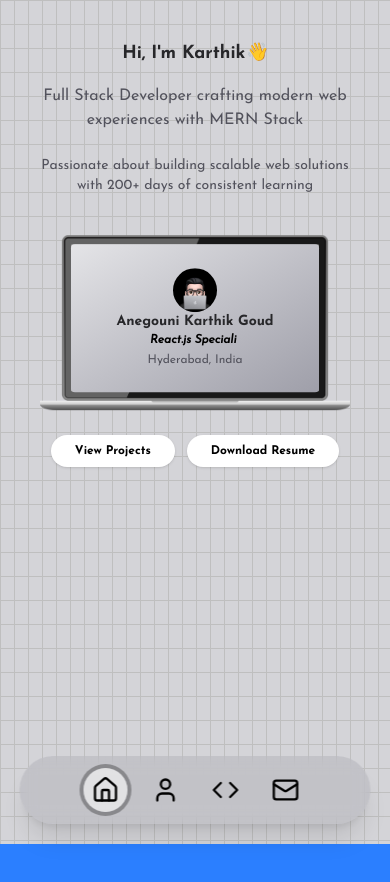
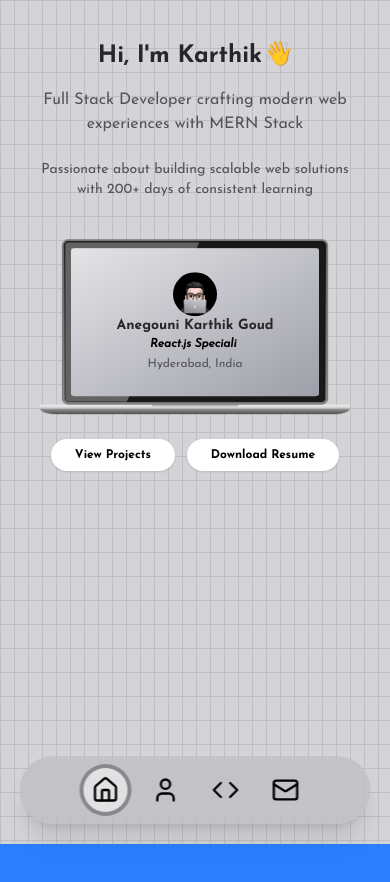
Before and after one commit to Karthikanegouni/react-spa-portfolio-template, a React (Vite) app: page / in a window 390 px wide. Shown: the top 882 px of the page. Built offline with nearby package versions, Linux system fonts and the light colour scheme.

Commit message:
refactor:Header

```diff
--- a/src/components/Header.jsx
+++ b/src/components/Header.jsx
@@ -12,7 +12,7 @@ const iconMap = {
 export default function Header({ active }) {
   return (
     <nav className="nav-bar">
-      <a href="#home" className="hidden md:block flex justify-center items-center md:mr-4">
+      <a href="#home" className="hidden md:flex justify-center items-center md:mr-4">
         <img src={user} alt="user-logo" className="logo" />
       </a>
 
--- a/src/index.css
+++ b/src/index.css
@@ -1,6 +1,6 @@
 @import 'tailwindcss';
 @tailwind base;
-@tailwind components;
+/* @tailwind components; */
 @tailwind utilities;
 
 @layer base {
--- a/src/pages/Home.jsx
+++ b/src/pages/Home.jsx
@@ -29,7 +29,7 @@ export default function Home() {
           aria-label="Introduction"
         >
           <header className="max-w-[100%] mx-auto md:mx-0">
-            <h1 className="text-lg md:text-4xl font-bold mb-4 intro">
+            <h1 className="text-2xl md:text-4xl font-bold mb-4 intro">
               {intro}
               <motion.span
                 className="inline-block [transform-origin:70%_70%]"
```
